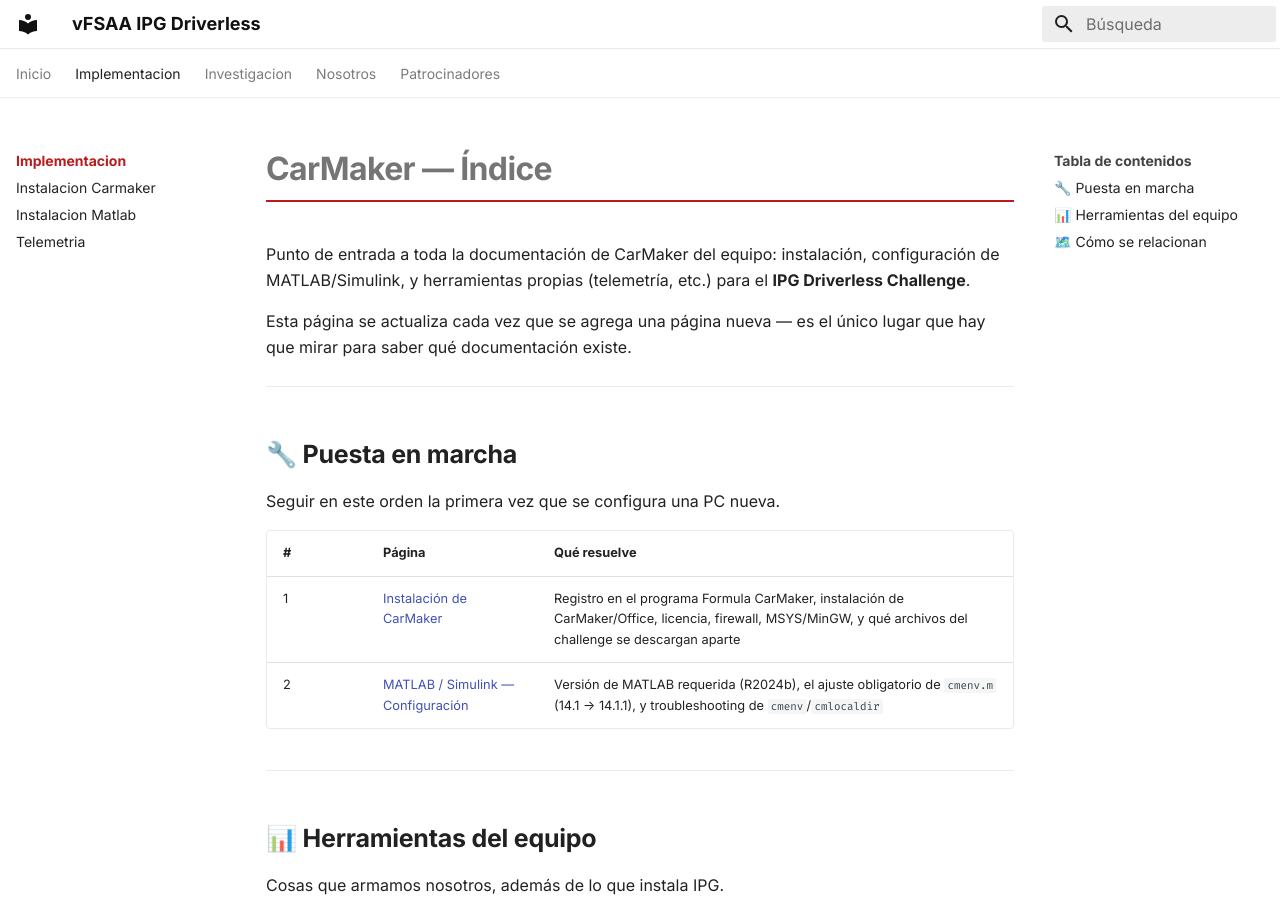
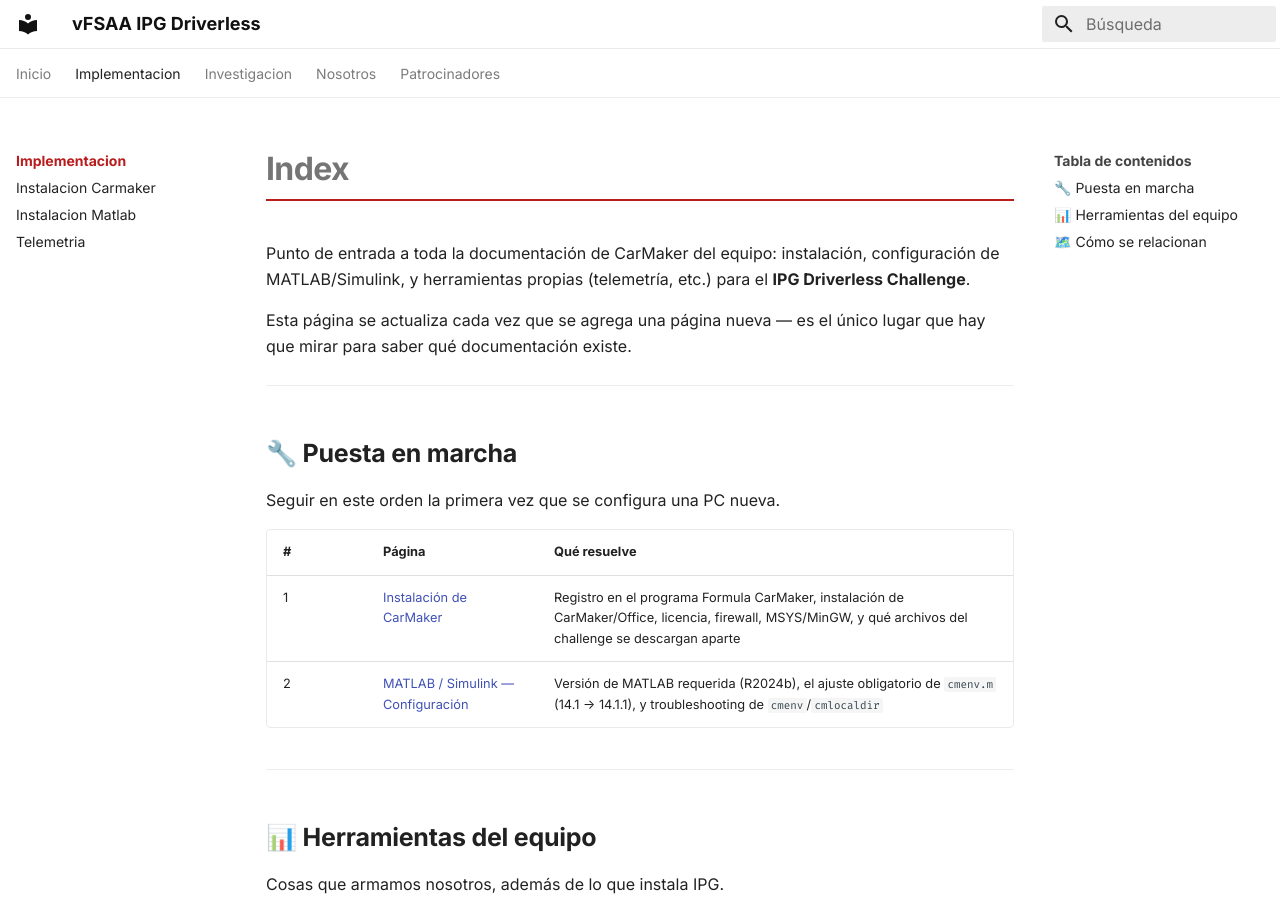
Before and after one commit to stavara/driverless, an MkDocs documentation site: the page built from docs/implementacion/index.md, in a window 1280 px wide and 900 px high. Built offline with MkDocs 1.6.1 and Material for MkDocs 9.7.7, drawn with Linux system fonts in a browser that asks for light colours.

Commit message:
Remove title from index.md
Removed the title from the index documentation.

```diff
--- a/docs/implementacion/index.md
+++ b/docs/implementacion/index.md
@@ -1,5 +1,3 @@
-# CarMaker — Índice
-
 Punto de entrada a toda la documentación de CarMaker del equipo: instalación,
 configuración de MATLAB/Simulink, y herramientas propias (telemetría, etc.)
 para el **IPG Driverless Challenge**.
```
